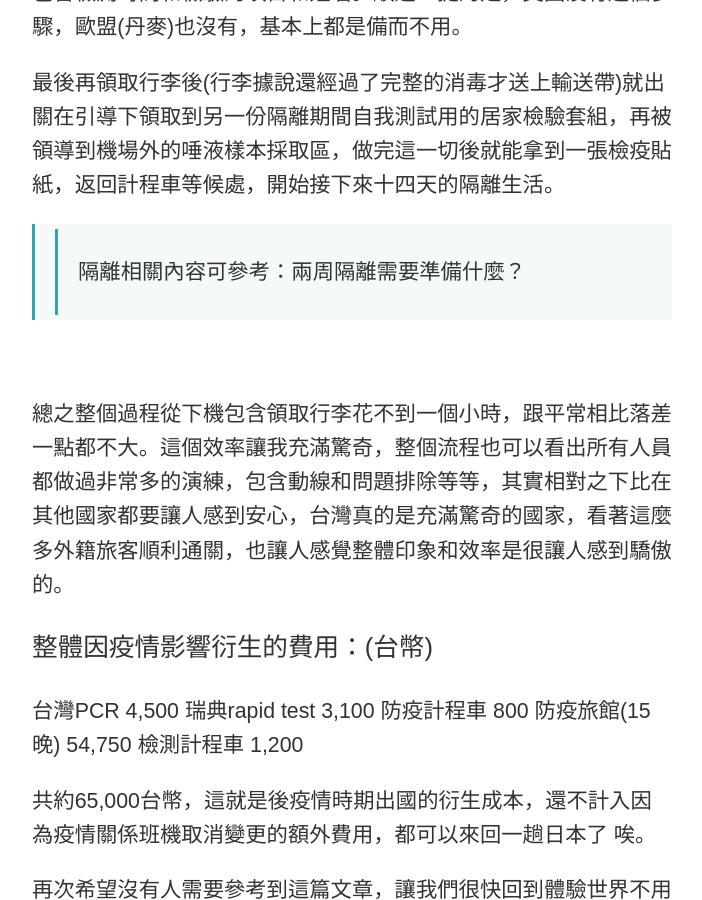
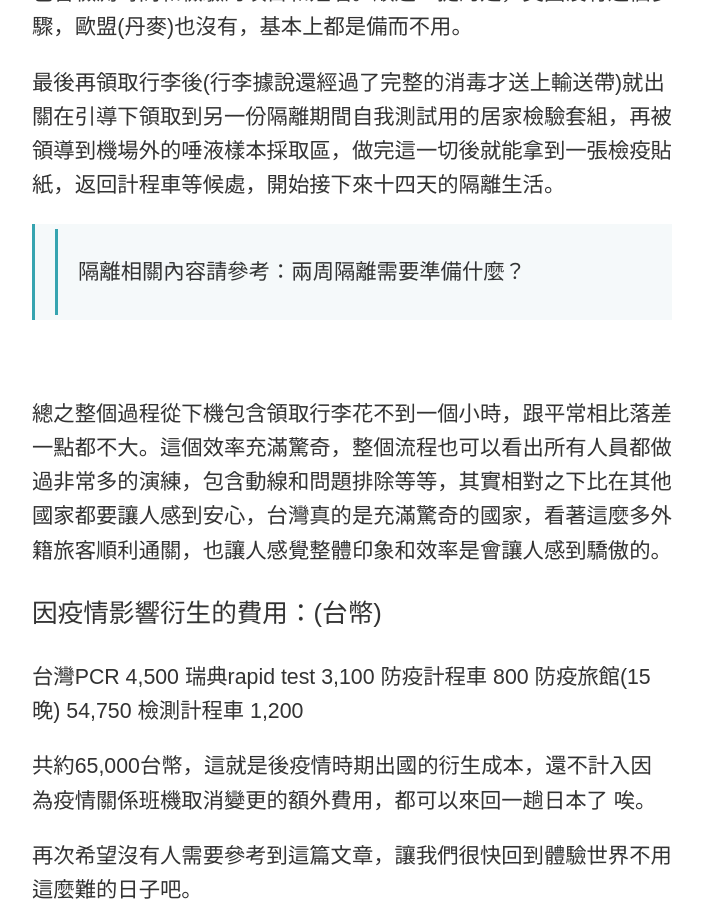
Before and after one commit to pqvst/tzling, a Jekyll site: the page built from _posts/2021-10-11-後疫情時期的跨國旅程和費用.md, in a window 1280 px wide and 900 px high, scrolled down 7756 px. Shown: the whole window, without its empty margins (288-990 px from the left). Built offline with Jekyll 4.4.1, drawn with Linux system fonts in a browser that asks for light colours; nearby versions of some CDN libraries.

Commit message:
Update 2021-10-11-後疫情時期的跨國旅程和費用.md
edit

```diff
--- a/_posts/2021-10-11-後疫情時期的跨國旅程和費用.md
+++ b/_posts/2021-10-11-後疫情時期的跨國旅程和費用.md
@@ -115,7 +115,7 @@ title: 後疫情時期的跨國旅程和費用
 
 最後再領取行李後(行李據說還經過了完整的消毒才送上輸送帶)就出關在引導下領取到另一份隔離期間自我測試用的居家檢驗套組，再被領導到機場外的唾液樣本採取區，做完這一切後就能拿到一張檢疫貼紙，返回計程車等候處，開始接下來十四天的隔離生活。
 
->> 隔離相關內容可參考：[兩周隔離需要準備什麼？][1]
+>> 隔離相關內容請參考：[兩周隔離需要準備什麼？][1]
 
 
 
@@ -124,10 +124,10 @@ title: 後疫情時期的跨國旅程和費用
 
 <br/>
 
-總之整個過程從下機包含領取行李花不到一個小時，跟平常相比落差一點都不大。這個效率讓我充滿驚奇，整個流程也可以看出所有人員都做過非常多的演練，包含動線和問題排除等等，其實相對之下比在其他國家都要讓人感到安心，台灣真的是充滿驚奇的國家，看著這麼多外籍旅客順利通關，也讓人感覺整體印象和效率是很讓人感到驕傲的。
+總之整個過程從下機包含領取行李花不到一個小時，跟平常相比落差一點都不大。這個效率充滿驚奇，整個流程也可以看出所有人員都做過非常多的演練，包含動線和問題排除等等，其實相對之下比在其他國家都要讓人感到安心，台灣真的是充滿驚奇的國家，看著這麼多外籍旅客順利通關，也讓人感覺整體印象和效率是會讓人感到驕傲的。
 
 
-### 整體因疫情影響衍生的費用：(台幣)
+### 因疫情影響衍生的費用：(台幣)
 台灣PCR             4,500
 瑞典rapid test      3,100
 防疫計程車             800
```
